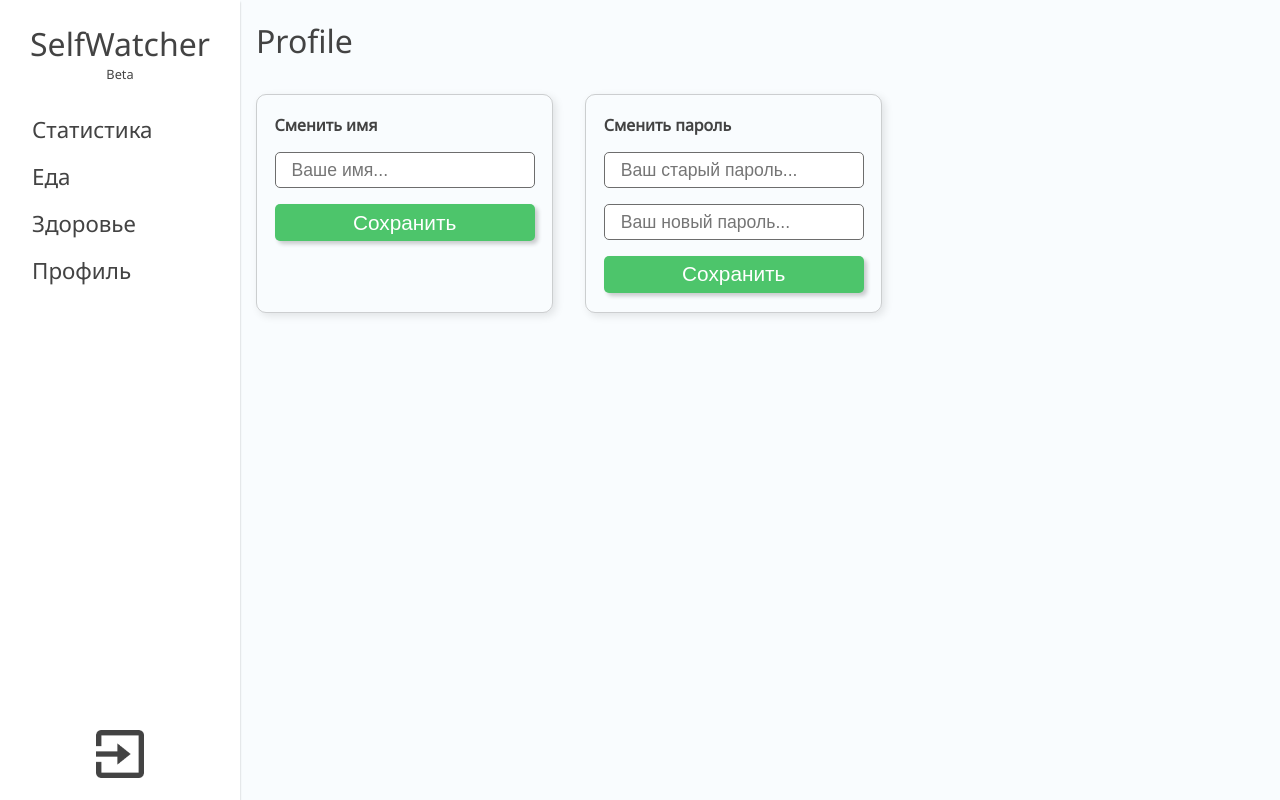
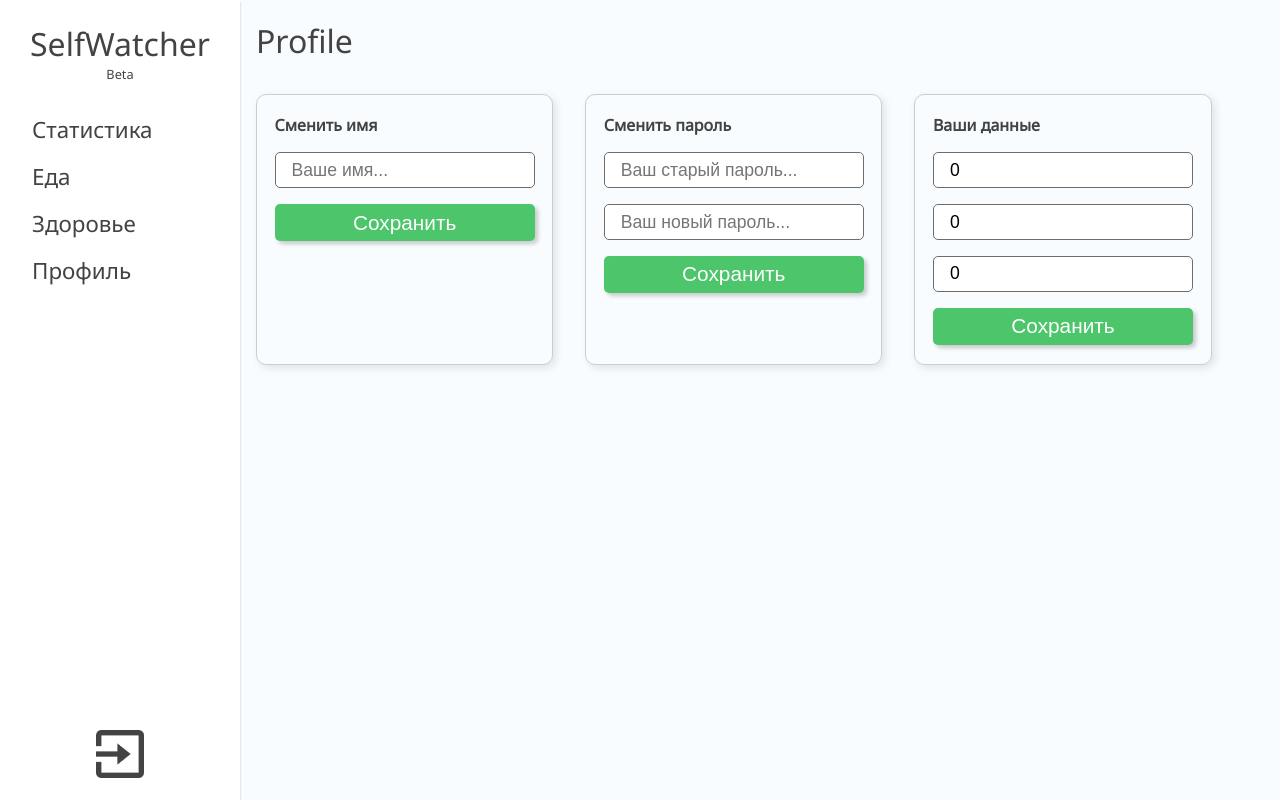
Before and after one commit to Turngait/swatcher_client_ts, a React (Create React App) app: page /profile in a window 1280 px wide. Built offline with nearby package versions, Linux system fonts and the light colour scheme.

Commit message:
Add function which change user's data

```diff
--- a/src/pages/Profile/components/Settings/index.tsx
+++ b/src/pages/Profile/components/Settings/index.tsx
@@ -3,18 +3,26 @@ import React, { useState } from 'react';
 import Textinput from 'components/controls/TextInput';
 import Button from 'components/controls/Button';
 
+import { IUserPersonalData } from 'types/common';
+
 import './index.scss';
 
 const Settings: React.FC<{
   userName: string,
+  userData: IUserPersonalData | null,
   changeUserName: (name: string, setMsg: (msg: string | null) => void) => void,
-  changeUserPass: (oldPass: string, pass: string, setMsgPass:(masg: string | null) => void) => void
-}> = ({ userName, changeUserName, changeUserPass }) => {
+  changeUserPass: (oldPass: string, pass: string, setMsgPass:(masg: string | null) => void) => void,
+  changeUserData: (data: IUserPersonalData, setMsgPass:(masg: string | null) => void) => void
+}> = ({ userName, userData, changeUserName, changeUserPass, changeUserData }) => {
   const [userNameInp, setUserNameInp] = useState(userName);
   const [oldPass, setOldPass] = useState('');
   const [pass, setPass] = useState('');
+  const [age, setAge] = useState<number>(userData ? userData.age : 0);
+  const [height, setHeight] = useState<number>(userData ? userData.height : 0);
+  const [weight, setWeight] = useState<number>(userData ? userData.weight : 0);
   const [msg, setMsg] = useState<string | null>(null);
   const [msgPass, setMsgPass] = useState<string | null>(null);
+  const [msgData, setMsgData] = useState<string | null>(null);
 
   return (
     <div className="settings">
@@ -39,6 +47,18 @@ const Settings: React.FC<{
             <Button onClick={() => changeUserPass(oldPass, pass, setMsgPass)} title="Сохранить"/>
           </div>
         </div>
+        <div className="settings__item">
+          <h3 className="settings__item__header">Ваши данные</h3>
+          {
+            msgData ? <p className="settings__msg">{msgData}</p> : null
+          }
+          <div className="settings__item__form">
+            <Textinput value={age} type="number" onChange={(event) => setAge(+event.target.value)} placeholder="Ваш возраст..."/>
+            <Textinput value={height} type="number" onChange={(event) => setHeight(+event.target.value)} placeholder="Ваш рост..."/>
+            <Textinput value={weight} type="number" onChange={(event) => setWeight(+event.target.value)} placeholder="Ваш вес..."/>
+            <Button onClick={() => changeUserData({age, height, weight}, setMsgData)} title="Сохранить"/>
+          </div>
+        </div>
     </div>
   )
 }
--- a/src/pages/Profile/index.tsx
+++ b/src/pages/Profile/index.tsx
@@ -6,9 +6,9 @@ import LeftMenu from 'components/common/LeftMenu';
 import Header from '../../components/common/Header';
 import Settings from './components/Settings';
 
-import { changeUserNameService, changeUserPassService } from './services';
+import { changeUserNameService, changeUserPassService, changeUserPersonalData } from './services';
 import { setUserInfoData } from 'store/User/user.actions';
-import { IUserData } from 'types/common';
+import { IUserData, IUserPersonalData } from 'types/common';
 
 import './index.scss';
 
@@ -45,11 +45,24 @@ const Profile:React.FC<RouteComponentProps> = ({ history }) => {
   }
   const changeUserPass = async (oldPass: string, pass: string, setMsg: (msg: string | null) =>void): Promise<void> => {
     const { status } = await changeUserPassService(oldPass, pass, token || '');
-    console.log(status);
     if(status === 200) {
       setMsg('Пароль успешно изменен');
     } else {
       setMsg('Что то пошло не так, попробуйте позже');
+    }
+    setTimeout(() => setMsg(null), 4000);
+  }
+
+  const changeUserData = async(data: IUserPersonalData, setMsg: (msg: string | null) =>void) => {
+    const {status, errors } = await changeUserPersonalData(data, token || '');
+    if (errors) {
+      setMsg(errors[0].msg);
+    } else {
+      if(status === 200) {
+        setMsg('Данные успешно изменены');
+      } else {
+        setMsg('Что то пошло не так, попробуйте позже');
+      }
     }
     setTimeout(() => setMsg(null), 4000);
   }
@@ -59,7 +72,13 @@ const Profile:React.FC<RouteComponentProps> = ({ history }) => {
       <LeftMenu exit={exit}/>
       <div className="profilePage__info">
         <Header title="Profile"/>
-        <Settings userName={userData ? userData.name : ''} changeUserName={changeUserName} changeUserPass={changeUserPass}/>
+        <Settings
+          userData={userData ? userData.data : null}
+          userName={userData ? userData.name : ''}
+          changeUserName={changeUserName}
+          changeUserPass={changeUserPass}
+          changeUserData={changeUserData}
+        />
       </div>
     </div>
   )
--- a/src/pages/Profile/services/index.ts
+++ b/src/pages/Profile/services/index.ts
@@ -1,5 +1,7 @@
 import { API_URL } from 'config/api';
 import { API_KEY } from 'config/keys';
+
+import { IUserPersonalData } from 'types/common';
 
 export async function changeUserNameService(name: string, token: string): Promise<{status: number, errors: [{msg: string, param: string}]}> {
   return await fetch(API_URL + '/users/changename', {
@@ -33,3 +35,19 @@ export async function changeUserPassService(oldPass: string, pass: string, token
   })
   .then(res => res.json());
 }
+
+export async function changeUserPersonalData(data: IUserPersonalData, token: string): Promise<{status: number, errors: [{msg: string, param: string}]}> {
+  return await fetch(API_URL + '/users/changepersdata', {
+    method: "PUT",
+    headers: {
+      "Content-Type": "application/json;charset=utf-8",
+      "API-KEY": API_KEY,
+    },
+    mode: "cors",
+    body: JSON.stringify({
+      data,
+      token
+    }),
+  })
+  .then(res => res.json());
+}
--- a/src/types/common.ts
+++ b/src/types/common.ts
@@ -14,17 +14,19 @@ export interface IIllness {
   descr: string
 }
 
+export interface IUserPersonalData {
+  sex?: string,
+  age: number,
+  weight: number,
+  height: number
+}
+
 export interface IUserData {
   name: string,
   email: string,
   status: string,
   isBanned: boolean,
-  data: {
-    sex: string,
-    age: number,
-    weight: number,
-    height: number,
-  },
+  data: IUserPersonalData,
   settings: {
     lang: string,
     theme: string,
```
